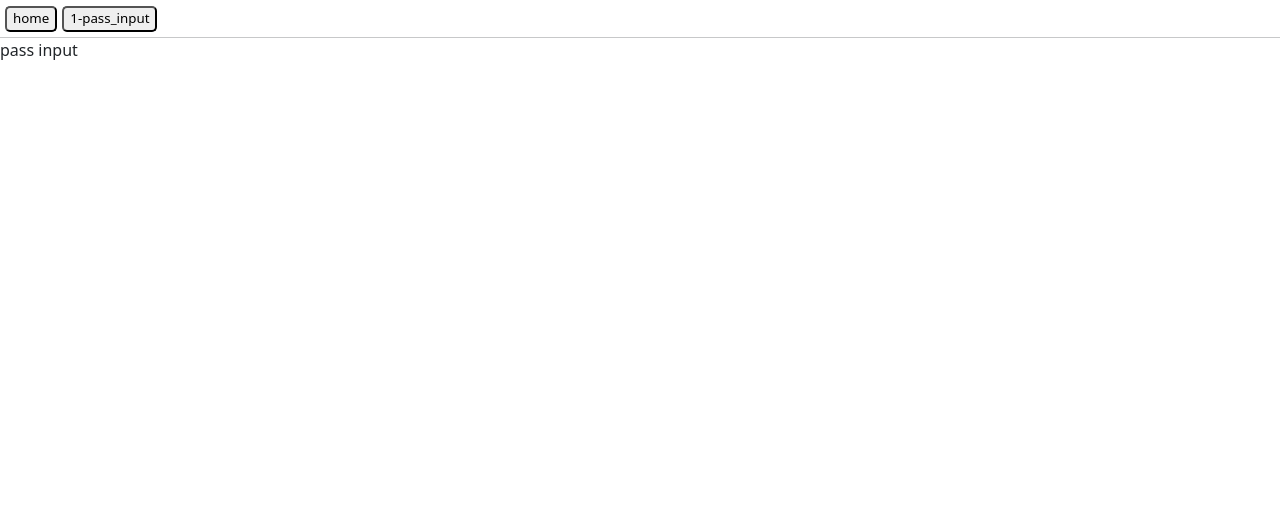
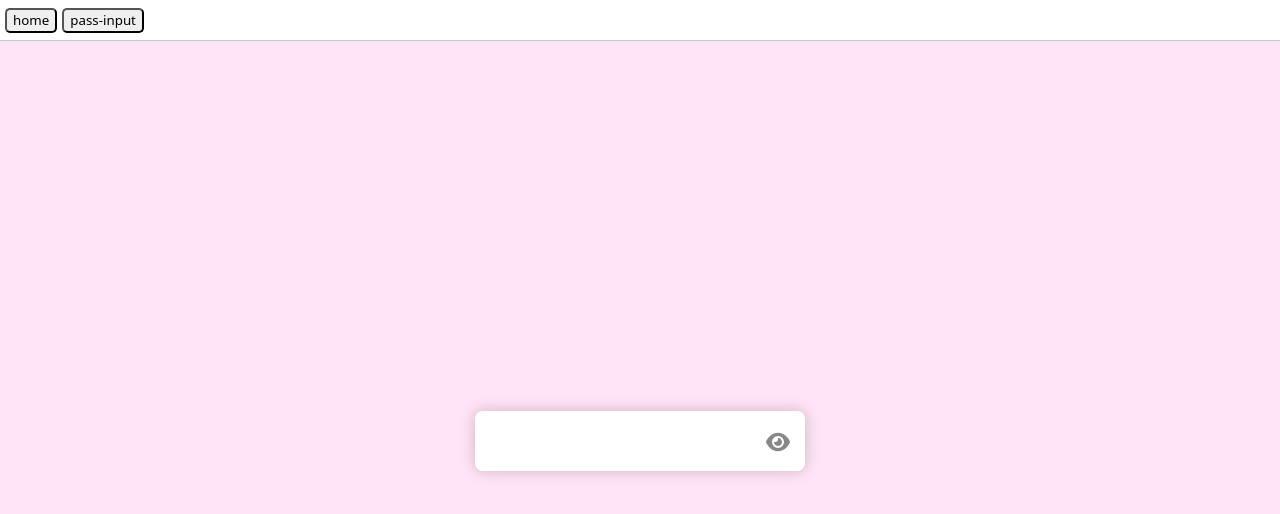
Before and after one commit to aRmanNM/react-playground, a React (Vite) app in the folder 25-projects-course/: page /pass-input in a window 1280 px wide. Shown: the top 514 px of the page. Built offline with nearby package versions, Linux system fonts and the light colour scheme.

Commit message:
add password input project

```diff
--- a/25-projects-course/src/App.tsx
+++ b/25-projects-course/src/App.tsx
@@ -1,5 +1,5 @@
 import { Route, Routes } from "react-router-dom";
-import PassInput from "./Projects/PassInput";
+import PassInput from "./Projects/1-PassInput/PassInput";
 import Home from "./Home";
 
 function App() {
@@ -7,7 +7,7 @@ function App() {
     <>
       <div className="root-nav">
         <a className="root-nav-btn" href="/"><button>home</button></a>
-        <a className="root-nav-btn" href="/pass-input"><button>1-pass_input</button></a>
+        <a className="root-nav-btn" href="/pass-input"><button>pass-input</button></a>
       </div>
 
       <hr className="root-hr"/>
--- a/25-projects-course/src/Home.tsx
+++ b/25-projects-course/src/Home.tsx
@@ -1,3 +1,10 @@
 export default function Home() {
-    return <h1>25 projects course</h1>
+  return (
+    <>
+      <div className="m-2 text-center">
+        <h1>25 projects course</h1>
+        <p>select project from top navbar</p>
+      </div>
+    </>
+  );
 }
--- /dev/null
+++ b/25-projects-course/src/Projects/1-PassInput/PassInput.css
@@ -0,0 +1,37 @@
+.wrapper {
+    width: 100vw;
+    height: 100vh;
+    background: #ffe3f6;
+    display: flex;
+    align-items: center;
+    justify-content: center;
+}
+
+.input-fields {
+    width: 330px;
+    height: 60px;
+    background: #fff;
+    border-radius: 8px;
+    display: flex;
+    flex-direction: row;
+    align-items: center;
+    justify-content: space-between;
+    box-shadow: 0px 0px 15px rgba(0, 0, 0, 0.2);
+    padding: 15px;
+}
+
+.input-fields input {
+    width: 100%;
+    height: 100%;
+    background: transparent;
+    border: hidden;
+    font-size: 18px;
+    padding: 5px;
+}
+
+.input-fields span {
+    line-height: 1;
+    color: #888;
+    font-size: 24px;
+    cursor: pointer;
+}
--- /dev/null
+++ b/25-projects-course/src/Projects/1-PassInput/PassInput.tsx
@@ -0,0 +1,23 @@
+import { FaEye } from "react-icons/fa6";
+import { FaEyeSlash } from "react-icons/fa6";
+import "./PassInput.css";
+import { useState } from "react";
+
+export default function PassInput() {
+  const [isVisible, setIsVisible] = useState(false);
+
+  function handleClick(): any {
+    setIsVisible(!isVisible);
+  }
+
+  return (
+    <div className="wrapper">
+      <div className="input-fields">
+        <input type={isVisible ? 'text' : 'password'} />
+        <span onClick={handleClick}>
+          {isVisible ? <FaEyeSlash /> : <FaEye />}
+        </span>
+      </div>
+    </div>
+  );
+}
--- a/25-projects-course/src/Projects/PassInput.tsx
+++ /dev/null
@@ -1,4 +0,0 @@
-
-export default function PassInput() {
-    return <p>pass input</p>
-}
--- a/25-projects-course/src/index.css
+++ b/25-projects-course/src/index.css
@@ -1,6 +1,19 @@
+html, body {
+  height: 100%;
+  margin: 0;
+  overflow: hidden;
+}
+
+*:focus {
+  outline: 0px none transparent;
+}
+
 .root-nav {
+  height: 30px;
+  direction: ltr;
   margin: 5px;
   display: flex;
+  align-items: center;
   gap: 5px;
 }
 
```
